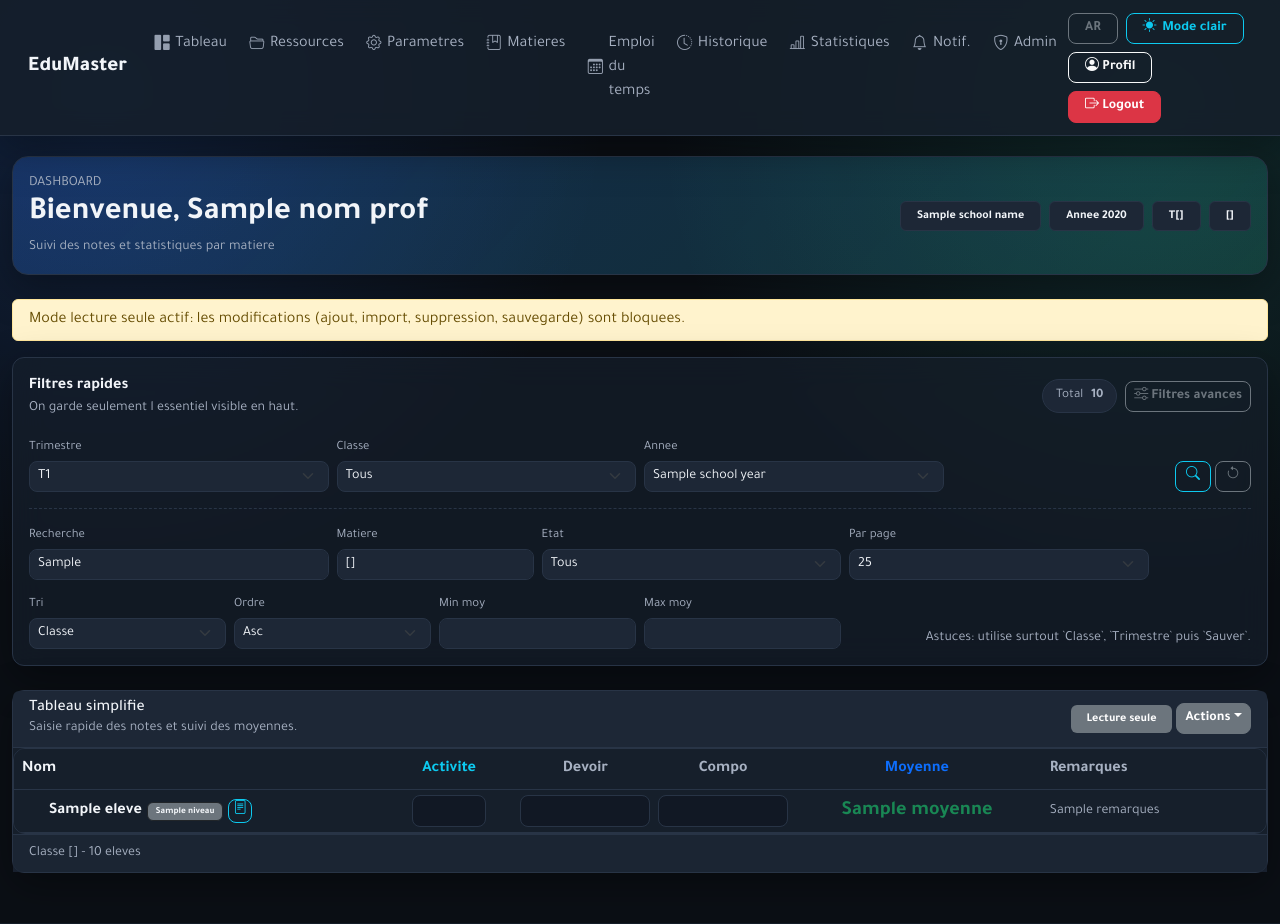
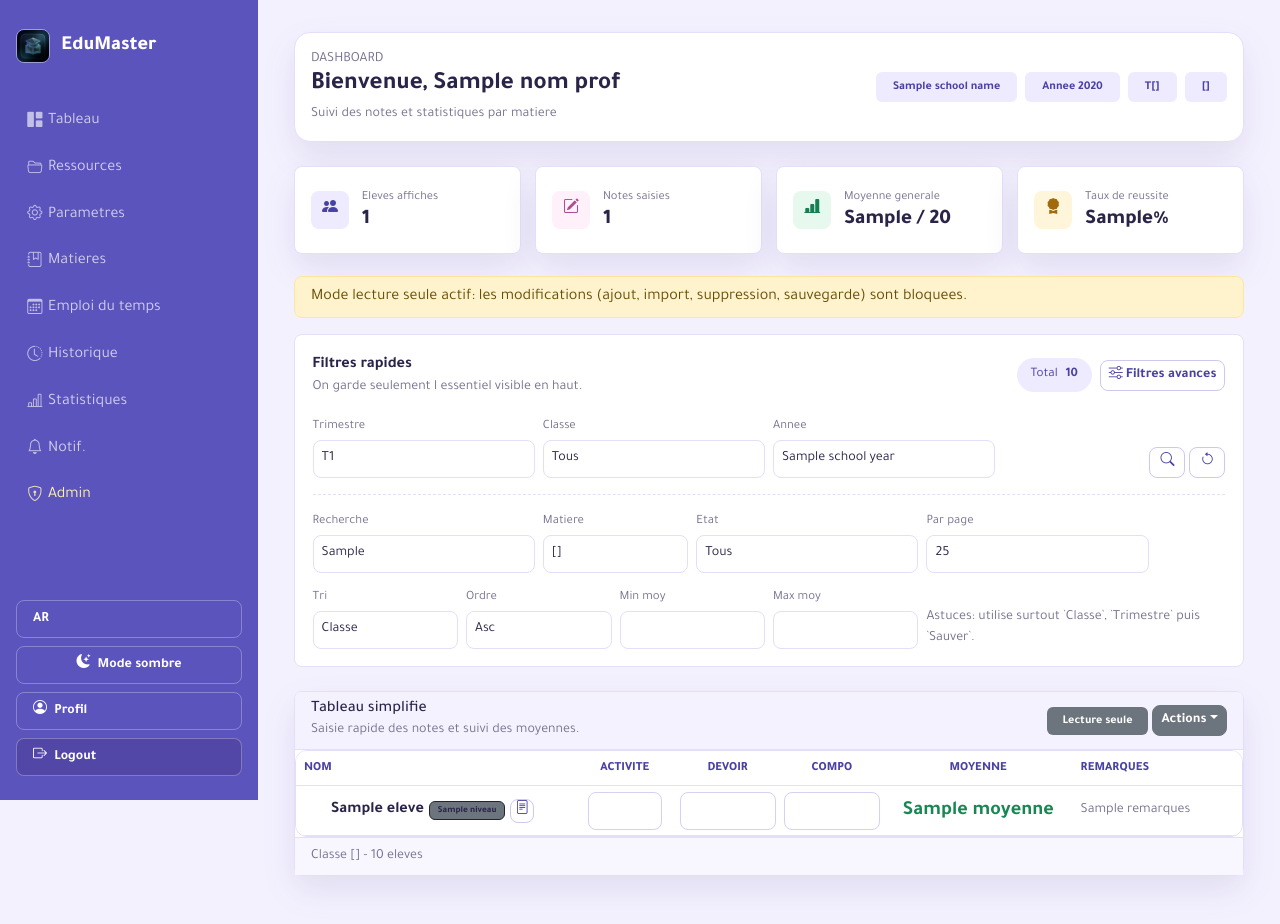
Before and after one commit to alibelharet/gestion-multi-profs, a Flask app: template templates/index.html in a window 1280 px wide. Run offline with Flask 3, Linux system fonts and the light colour scheme; the visitor is signed in with stand-in values (Sample User, id 1); tables that the repository leaves empty hold one stand-in row (values such as "Sample post"); the template is opened without the code that fills it: most values are stand-ins (such as "Sample title", 1, 10 or a date in 2020).

Commit message:
Redesign professional dashboard interface

```diff
--- /dev/null
+++ b/static/css/professional.css
@@ -0,0 +1,496 @@
+:root {
+    --brand: #5c54bd;
+    --brand-strong: #4941a3;
+    --brand-soft: #eeeaff;
+    --pink: #de79bd;
+    --pink-soft: #fff0fa;
+    --success-soft: #e7f8ee;
+    --warning-soft: #fff5db;
+}
+
+html[data-theme="light"] {
+    color-scheme: light;
+    --bg: #f4f1ff;
+    --bg-soft: #faf9ff;
+    --surface: #ffffff;
+    --surface-2: #f5f2ff;
+    --border: #e4def8;
+    --text: #292549;
+    --muted: #77718f;
+    --accent: #5c54bd;
+    --accent-2: #de79bd;
+    --warning: #c98a17;
+    --danger: #d44f72;
+    --shadow: 0 14px 34px rgba(59, 48, 119, 0.1);
+    --radius: 8px;
+}
+
+html[data-theme="dark"] {
+    color-scheme: dark;
+    --bg: #19162b;
+    --bg-soft: #211d38;
+    --surface: #27223f;
+    --surface-2: #312b50;
+    --border: #443c68;
+    --text: #f8f7ff;
+    --muted: #b7b0cf;
+    --accent: #9e94ff;
+    --accent-2: #f2a0d4;
+    --warning: #e9b84a;
+    --danger: #f27b98;
+    --shadow: 0 14px 34px rgba(0, 0, 0, 0.28);
+    --radius: 8px;
+}
+
+body {
+    min-height: 100vh;
+    margin: 0;
+    background: var(--bg);
+    color: var(--text);
+}
+
+.app-sidebar {
+    background: var(--brand);
+    border: 0;
+    box-shadow: none;
+}
+
+.app-sidebar-public {
+    padding: 0.8rem 1rem;
+}
+
+.brand-mark {
+    width: 34px;
+    height: 34px;
+    border: 1px solid rgba(255, 255, 255, 0.42);
+    border-radius: 8px;
+}
+
+.app-sidebar .navbar-brand {
+    display: inline-flex;
+    align-items: center;
+    gap: 0.7rem;
+    color: #ffffff !important;
+    font-size: 1.25rem;
+}
+
+.app-sidebar .nav-link {
+    min-height: 42px;
+    color: rgba(255, 255, 255, 0.72) !important;
+    border: 0;
+    box-shadow: none;
+}
+
+.app-sidebar .nav-link:hover,
+.app-sidebar .nav-link.active {
+    color: #ffffff !important;
+    background: rgba(255, 255, 255, 0.16);
+    box-shadow: none;
+}
+
+.app-sidebar .nav-link.active::before {
+    position: absolute;
+    inset-block: 10px;
+    inset-inline-start: -16px;
+    width: 3px;
+    background: #ffffff;
+    border-radius: 0 3px 3px 0;
+    content: "";
+}
+
+.app-sidebar .nav-link.text-warning {
+    color: #fff2ae !important;
+}
+
+.app-sidebar .navbar-actions .btn {
+    display: inline-flex;
+    align-items: center;
+    gap: 0.45rem;
+    min-height: 38px;
+    color: #ffffff;
+    border-color: rgba(255, 255, 255, 0.28);
+    background: transparent;
+}
+
+.app-sidebar .navbar-actions .btn:hover,
+.app-sidebar .navbar-actions .btn.active {
+    color: #ffffff;
+    background: rgba(255, 255, 255, 0.14);
+    border-color: rgba(255, 255, 255, 0.45);
+}
+
+.app-sidebar .navbar-actions .btn-danger {
+    background: rgba(57, 31, 100, 0.26);
+}
+
+.app-main {
+    min-height: 100vh;
+}
+
+.app-card,
+.stat-card {
+    border: 1px solid var(--border);
+    border-radius: var(--radius);
+    box-shadow: var(--shadow);
+}
+
+.app-card:hover,
+.stat-card:hover,
+.hover-lift:hover {
+    transform: none !important;
+    box-shadow: 0 18px 38px rgba(59, 48, 119, 0.13) !important;
+}
+
+.app-card-header,
+.table thead {
+    background: var(--surface-2);
+    border-color: var(--border);
+}
+
+.glass-panel {
+    background: var(--surface);
+    backdrop-filter: none;
+    -webkit-backdrop-filter: none;
+}
+
+.hero-card {
+    background: var(--surface) !important;
+    border-inline-start: 4px solid var(--accent);
+}
+
+.hero-card h2 {
+    font-size: 1.55rem;
+}
+
+.meta-badge,
+.summary-pill {
+    background: var(--brand-soft) !important;
+    border-color: transparent !important;
+    color: var(--brand-strong) !important;
+}
+
+.form-control,
+.form-select {
+    min-height: 38px;
+    background: var(--surface);
+    border-color: var(--border);
+    color: var(--text);
+}
+
+.form-control:focus,
+.form-select:focus {
+    border-color: var(--accent);
+    box-shadow: 0 0 0 3px rgba(92, 84, 189, 0.14);
+}
+
+.btn-primary {
+    --bs-btn-bg: var(--brand);
+    --bs-btn-border-color: var(--brand);
+    --bs-btn-hover-bg: var(--brand-strong);
+    --bs-btn-hover-border-color: var(--brand-strong);
+    --bs-btn-active-bg: var(--brand-strong);
+    --bs-btn-active-border-color: var(--brand-strong);
+}
+
+.btn-outline-info,
+.btn-outline-secondary {
+    color: var(--brand-strong);
+    border-color: #cfc8ee;
+}
+
+.btn-outline-info:hover,
+.btn-outline-secondary:hover {
+    color: #ffffff;
+    background: var(--brand);
+    border-color: var(--brand);
+}
+
+.table-responsive {
+    border: 1px solid var(--border);
+    border-radius: var(--radius);
+}
+
+.table thead th {
+    color: var(--brand-strong) !important;
+    font-size: 0.78rem;
+    font-weight: 800;
+    text-transform: uppercase;
+}
+
+.table tbody tr {
+    transition: background-color 0.18s ease;
+}
+
+.table tbody tr:hover {
+    --bs-table-hover-bg: #f8f6ff;
+}
+
+.table > :not(caption) > * > * {
+    border-color: var(--border);
+}
+
+.pagination {
+    --bs-pagination-color: var(--brand-strong);
+    --bs-pagination-bg: var(--surface);
+    --bs-pagination-border-color: var(--border);
+    --bs-pagination-hover-color: #ffffff;
+    --bs-pagination-hover-bg: var(--brand);
+    --bs-pagination-hover-border-color: var(--brand);
+    --bs-pagination-active-bg: var(--brand);
+    --bs-pagination-active-border-color: var(--brand);
+}
+
+.modal-content {
+    background: var(--surface) !important;
+    border: 1px solid var(--border);
+    border-radius: var(--radius);
+    color: var(--text) !important;
+}
+
+.modal-header,
+.modal-footer {
+    border-color: var(--border) !important;
+}
+
+.alert {
+    border-radius: var(--radius);
+    border-width: 1px;
+}
+
+.dashboard-summary {
+    display: grid;
+    grid-template-columns: repeat(4, minmax(0, 1fr));
+    gap: 0.9rem;
+    margin-bottom: 1.4rem;
+}
+
+.dashboard-metric {
+    display: flex;
+    align-items: center;
+    gap: 0.8rem;
+    min-height: 88px;
+    padding: 1rem;
+    background: var(--surface);
+    border: 1px solid var(--border);
+    border-radius: var(--radius);
+    box-shadow: var(--shadow);
+}
+
+.dashboard-metric-icon {
+    display: inline-grid;
+    width: 38px;
+    height: 38px;
+    place-items: center;
+    flex: 0 0 auto;
+    color: var(--brand-strong);
+    background: var(--brand-soft);
+    border-radius: 8px;
+}
+
+.dashboard-metric:nth-child(2) .dashboard-metric-icon {
+    color: #ab4d91;
+    background: var(--pink-soft);
+}
+
+.dashboard-metric:nth-child(3) .dashboard-metric-icon {
+    color: #177e51;
+    background: var(--success-soft);
+}
+
+.dashboard-metric:nth-child(4) .dashboard-metric-icon {
+    color: #a26a0b;
+    background: var(--warning-soft);
+}
+
+.dashboard-metric-label {
+    display: block;
+    color: var(--muted);
+    font-size: 0.78rem;
+}
+
+.dashboard-metric-value {
+    display: block;
+    margin-top: 0.12rem;
+    color: var(--text);
+    font-size: 1.3rem;
+    font-weight: 800;
+    line-height: 1.1;
+}
+
+.filters-panel {
+    box-shadow: none;
+}
+
+.filters-panel .card-body {
+    padding: 1.1rem !important;
+}
+
+.compact-table .input-note,
+.compact-table .activity-input {
+    background: #ffffff !important;
+    border-color: #d7d0f2 !important;
+    box-shadow: none;
+}
+
+.compact-table .activity-input {
+    color: var(--brand-strong) !important;
+    font-weight: 800;
+}
+
+.compact-table tbody tr:nth-child(even) {
+    --bs-table-bg: #fcfbff;
+}
+
+.save-toolbar {
+    background: #f8f6ff !important;
+}
+
+@media (min-width: 992px) {
+    .app-sidebar-authenticated {
+        position: fixed;
+        inset-block: 0;
+        inset-inline-start: 0;
+        z-index: 1040;
+        width: 258px;
+        padding: 24px 16px;
+        overflow-y: auto;
+    }
+
+    .app-sidebar-authenticated .container-fluid {
+        display: flex;
+        min-height: 100%;
+        padding: 0;
+        flex-direction: column;
+        align-items: stretch;
+    }
+
+    .app-sidebar-authenticated .navbar-brand {
+        margin: 0 0 2rem;
+    }
+
+    .app-sidebar-authenticated .navbar-toggler {
+        display: none;
+    }
+
+    .app-sidebar-authenticated .navbar-collapse {
+        display: flex !important;
+        width: 100%;
+        flex: 1;
+        flex-direction: column;
+        align-items: stretch;
+    }
+
+    .app-sidebar-authenticated .navbar-nav {
+        width: 100%;
+        flex-direction: column;
+        gap: 0.3rem;
+    }
+
+    .app-sidebar-authenticated .nav-item {
+        width: 100%;
+    }
+
+    .app-sidebar-authenticated .navbar-actions {
+        width: 100%;
+        margin-top: auto;
+        flex-direction: column;
+        align-items: stretch !important;
+    }
+
+    .app-main.container {
+        width: auto;
+        max-width: none;
+        min-height: 100vh;
+        margin: 0;
+        margin-inline-start: 258px;
+        padding: 32px 36px 48px;
+    }
+
+    .app-sidebar-public + .app-main.container {
+        max-width: 1180px;
+        margin-inline: auto;
+    }
+}
+
+@media (max-width: 1199px) and (min-width: 992px) {
+    .app-sidebar {
+        width: 226px;
+    }
+
+    .app-main.container {
+        margin-inline-start: 226px;
+        padding: 28px 24px 40px;
+    }
+}
+
+@media (max-width: 991.98px) {
+    .app-sidebar {
+        position: sticky;
+        top: 0;
+        z-index: 1040;
+        padding: 0.75rem 1rem;
+    }
+
+    .app-sidebar .container-fluid {
+        padding: 0;
+    }
+
+    .app-sidebar .navbar-brand {
+        margin: 0;
+    }
+
+    .app-sidebar .navbar-collapse {
+        padding-top: 0.75rem;
+    }
+
+    .app-sidebar .navbar-actions {
+        padding-top: 0.75rem;
+    }
+
+    .app-main.container {
+        width: auto;
+        max-width: none;
+        margin: 0;
+        padding: 20px 16px 36px;
+    }
+
+    .dashboard-summary {
+        grid-template-columns: repeat(2, minmax(0, 1fr));
+    }
+}
+
+@media (max-width: 575.98px) {
+    .app-sidebar .navbar-brand {
+        font-size: 1.1rem;
+    }
+
+    .brand-mark {
+        width: 30px;
+        height: 30px;
+    }
+
+    .dashboard-summary {
+        grid-template-columns: 1fr;
+    }
+
+    .dashboard-metric {
+        min-height: 72px;
+        padding: 0.8rem;
+    }
+
+    .hero-card h2 {
+        font-size: 1.3rem;
+    }
+}
+
+@media print {
+    .app-sidebar,
+    .unsaved-changes-bar {
+        display: none !important;
+    }
+
+    .app-main.container {
+        margin: 0;
+        padding: 0;
+    }
+}
--- a/static/js/app.js
+++ b/static/js/app.js
@@ -5,7 +5,7 @@
     const key = "edumaster_theme";
     const root = document.documentElement;
     const saved = localStorage.getItem(key);
-    const initial = saved || "dark";
+    const initial = saved || "light";
     root.setAttribute("data-theme", initial);
 
     document.addEventListener("DOMContentLoaded", () => {
@@ -41,7 +41,7 @@
         if (toggleBtn) {
             setLabel(initial);
             toggleBtn.addEventListener("click", () => {
-                const current = root.getAttribute("data-theme") || "dark";
+                const current = root.getAttribute("data-theme") || "light";
                 const next = current === "dark" ? "light" : "dark";
                 root.setAttribute("data-theme", next);
                 localStorage.setItem(key, next);
--- a/static/js/dashboard.js
+++ b/static/js/dashboard.js
@@ -20,7 +20,7 @@ document.addEventListener('DOMContentLoaded', function () {
                 type: 'bar',
                 data: {
                     labels: data.classes.labels,
-                    datasets: [{ label: 'Moyenne', data: data.classes.values, backgroundColor: '#0d6efd' }]
+                    datasets: [{ label: 'Moyenne', data: data.classes.values, backgroundColor: '#5c54bd' }]
                 },
                 options: {
                     responsive: true,
@@ -36,7 +36,7 @@ document.addEventListener('DOMContentLoaded', function () {
         if (ctxDist) {
             new Chart(ctxDist, {
                 type: 'doughnut',
-                data: { labels: data.distribution.labels, datasets: [{ data: data.distribution.values, backgroundColor: ['#198754', '#dc3545', '#6c757d'] }] },
+                data: { labels: data.distribution.labels, datasets: [{ data: data.distribution.values, backgroundColor: ['#5c54bd', '#de79bd', '#c5bddf'] }] },
                 options: { responsive: true, plugins: { legend: { labels: { color: textColor } } } }
             });
         }
@@ -47,9 +47,9 @@ document.addEventListener('DOMContentLoaded', function () {
                 data: {
                     labels: data.progression.labels,
                     datasets: [
-                        { label: 'T1', data: data.progression.t1, borderColor: '#0d6efd', backgroundColor: 'rgba(13,110,253,0.15)', tension: 0.25, fill: false },
-                        { label: 'T2', data: data.progression.t2, borderColor: '#20c997', backgroundColor: 'rgba(32,201,151,0.15)', tension: 0.25, fill: false },
-                        { label: 'T3', data: data.progression.t3, borderColor: '#fd7e14', backgroundColor: 'rgba(253,126,20,0.15)', tension: 0.25, fill: false }
+                        { label: 'T1', data: data.progression.t1, borderColor: '#5c54bd', backgroundColor: 'rgba(92,84,189,0.15)', tension: 0.25, fill: false },
+                        { label: 'T2', data: data.progression.t2, borderColor: '#de79bd', backgroundColor: 'rgba(222,121,189,0.15)', tension: 0.25, fill: false },
+                        { label: 'T3', data: data.progression.t3, borderColor: '#e8b14e', backgroundColor: 'rgba(232,177,78,0.15)', tension: 0.25, fill: false }
                     ]
                 },
                 options: {
--- a/static/sw.js
+++ b/static/sw.js
@@ -1,7 +1,8 @@
-const CACHE_NAME = 'edu-v4';
+const CACHE_NAME = 'edu-v5';
 const STATIC_ASSETS = [
     '/',
     '/static/css/style.css',
+    '/static/css/professional.css',
     '/static/js/app.js',
     '/static/js/dashboard.js',
     '/static/manifest.json',
--- a/templates/base.html
+++ b/templates/base.html
@@ -1,5 +1,5 @@
 <!doctype html>
-<html lang="{{ current_lang }}" dir="{{ text_dir }}" data-theme="dark">
+<html lang="{{ current_lang }}" dir="{{ text_dir }}" data-theme="light">
 
 <head>
     <meta charset="utf-8">
@@ -320,6 +320,7 @@
             }
         }
     </style>
+    <link rel="stylesheet" href="{{ url_for('static', filename='css/professional.css') }}">
     <link rel="stylesheet" href="{{ url_for('static', filename='css/print.css') }}" media="print">
 </head>
 
@@ -327,9 +328,12 @@
     <a href="#main-content" class="visually-hidden-focusable position-absolute bg-primary text-white p-2"
         style="z-index:9999">Aller au contenu</a>
 
-    <nav class="navbar navbar-expand-lg navbar-dark sticky-top animate-fade-up" role="navigation" aria-label="Navigation principale">
+    <nav class="navbar navbar-expand-lg navbar-dark sticky-top animate-fade-up app-sidebar {{ 'app-sidebar-authenticated' if session.get('user_id') else 'app-sidebar-public' }}" role="navigation" aria-label="Navigation principale">
         <div class="container-fluid">
-            <a class="navbar-brand hover-lift" href="/">EduMaster</a>
+            <a class="navbar-brand" href="/">
+                <img src="{{ url_for('static', filename='img/icon-192.png') }}" class="brand-mark" alt="">
+                <span>EduMaster</span>
+            </a>
 
             {% if session.get('user_id') %}
             <button class="navbar-toggler" type="button" data-bs-toggle="collapse" data-bs-target="#navbarNav">
@@ -449,7 +453,7 @@
         </div>
     </nav>
 
-    <div class="container" id="main-content" role="main">
+    <div class="container app-main" id="main-content" role="main">
 
         {% with messages = get_flashed_messages(with_categories=true) %}
         {% if messages %}
--- a/templates/index.html
+++ b/templates/index.html
@@ -345,7 +345,7 @@
     }
 </style>
 
-<div class="app-card hero-card mb-4 p-3 animate-fade-up" style="animation-delay: 0.1s;">
+<div class="app-card hero-card dashboard-hero mb-4 p-3 animate-fade-up" style="animation-delay: 0.1s;">
     <div class="d-flex flex-wrap justify-content-between align-items-center gap-3">
         <div>
             <div class="text-uppercase small text-muted">Dashboard</div>
@@ -362,6 +362,37 @@
         </div>
     </div>
 </div>
+
+<section class="dashboard-summary animate-fade-up" style="animation-delay: 0.2s;" aria-label="Resume des notes">
+    <article class="dashboard-metric">
+        <span class="dashboard-metric-icon"><i class="bi bi-people-fill" aria-hidden="true"></i></span>
+        <div>
+            <span class="dashboard-metric-label">Eleves affiches</span>
+            <span class="dashboard-metric-value">{{ stats.nb_total }}</span>
+        </div>
+    </article>
+    <article class="dashboard-metric">
+        <span class="dashboard-metric-icon"><i class="bi bi-pencil-square" aria-hidden="true"></i></span>
+        <div>
+            <span class="dashboard-metric-label">Notes saisies</span>
+            <span class="dashboard-metric-value">{{ stats.nb_saisis }}</span>
+        </div>
+    </article>
+    <article class="dashboard-metric">
+        <span class="dashboard-metric-icon"><i class="bi bi-bar-chart-line-fill" aria-hidden="true"></i></span>
+        <div>
+            <span class="dashboard-metric-label">Moyenne generale</span>
+            <span class="dashboard-metric-value">{{ stats.moyenne_generale }} / 20</span>
+        </div>
+    </article>
+    <article class="dashboard-metric">
+        <span class="dashboard-metric-icon"><i class="bi bi-award-fill" aria-hidden="true"></i></span>
+        <div>
+            <span class="dashboard-metric-label">Taux de reussite</span>
+            <span class="dashboard-metric-value">{{ stats.taux_reussite }}%</span>
+        </div>
+    </article>
+</section>
 
 
 
```
Also changed, not shown: templates/stats.html (+6 -6 lines).
